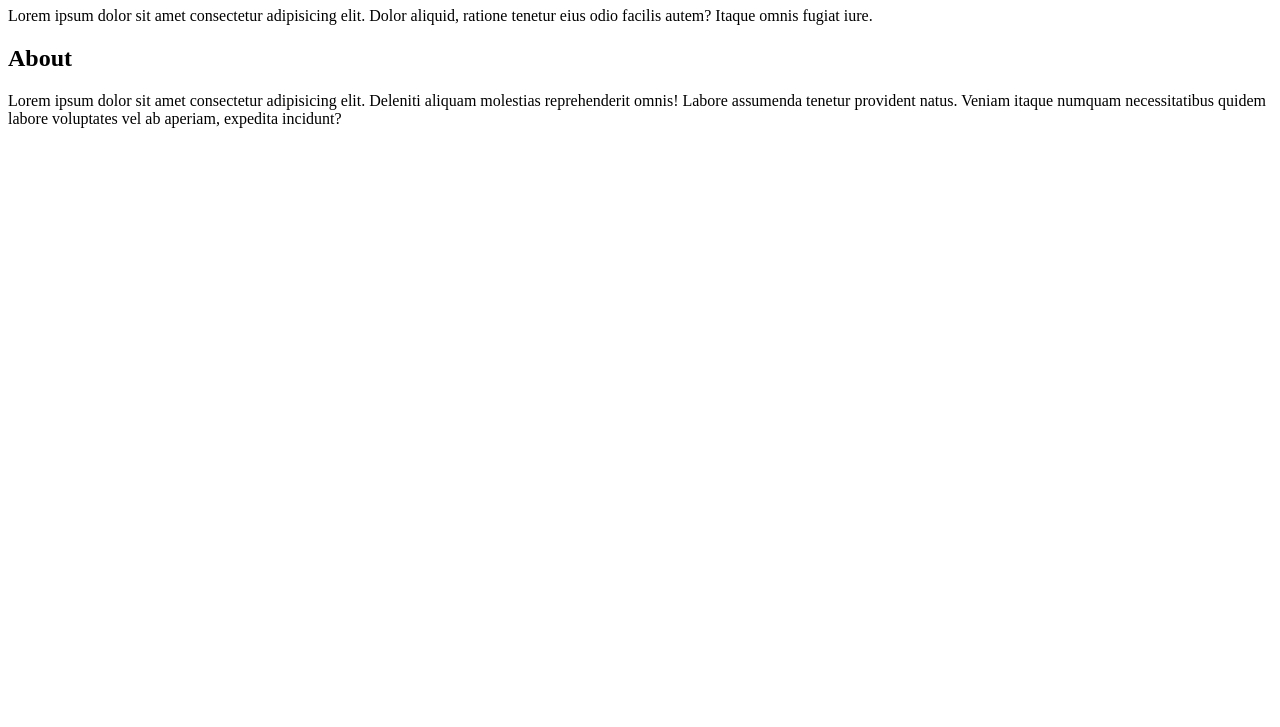
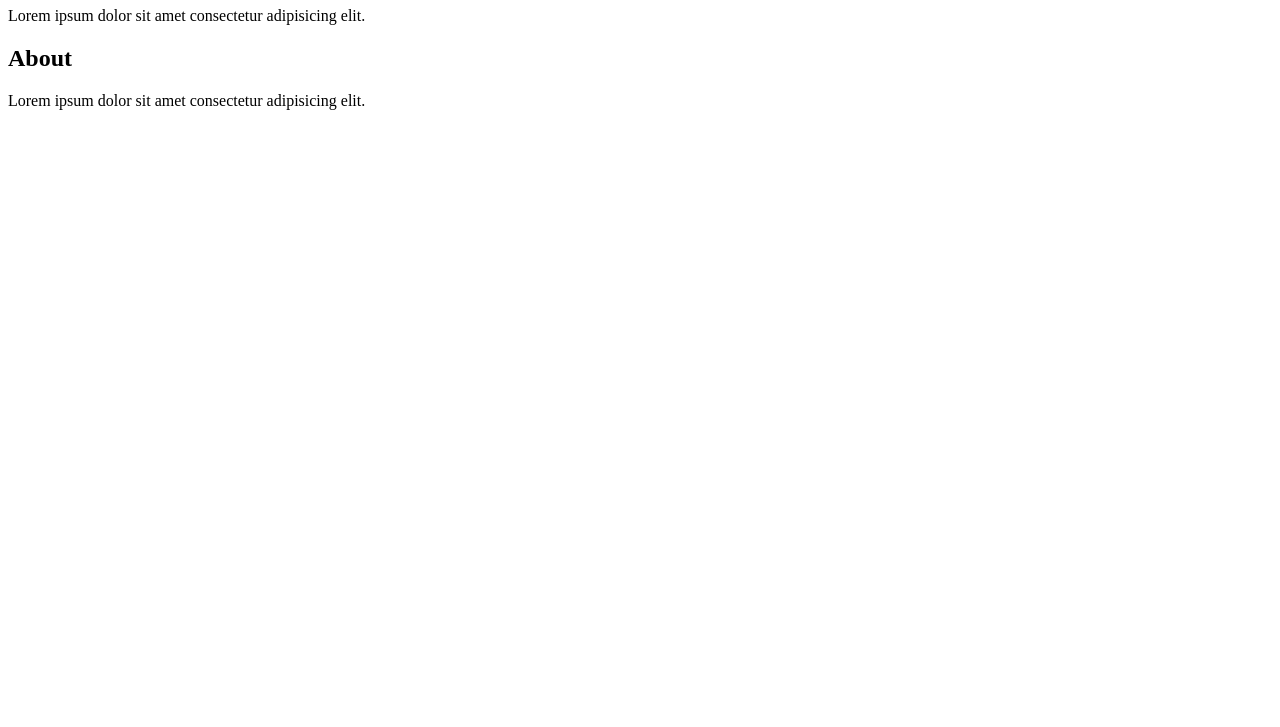
Before and after one commit to Rahul-jfs/LinkedIn-Post-s-Code, a plain HTML site: page Day29 DOM/index.html in a window 1280 px wide. Shown: the part 73-800 px from the top of the page. Drawn offline with Linux system fonts and the light colour scheme.

Commit message:
first commit

```diff
--- a/Day29 DOM/index.html
+++ b/Day29 DOM/index.html
@@ -8,17 +8,9 @@
   <body>
     <div>
       <h1>Heading1</h1>
-      <p>
-        Lorem ipsum dolor sit amet consectetur adipisicing elit. Dolor aliquid,
-        ratione tenetur eius odio facilis autem? Itaque omnis fugiat iure.
-      </p>
+      <p>Lorem ipsum dolor sit amet consectetur adipisicing elit.</p>
       <h2 id="subHeading">About</h2>
-      <p>
-        Lorem ipsum dolor sit amet consectetur adipisicing elit. Deleniti
-        aliquam molestias reprehenderit omnis! Labore assumenda tenetur
-        provident natus. Veniam itaque numquam necessitatibus quidem labore
-        voluptates vel ab aperiam, expedita incidunt?
-      </p>
+      <p>Lorem ipsum dolor sit amet consectetur adipisicing elit.</p>
     </div>
     <script src="script.js"></script>
   </body>
```
